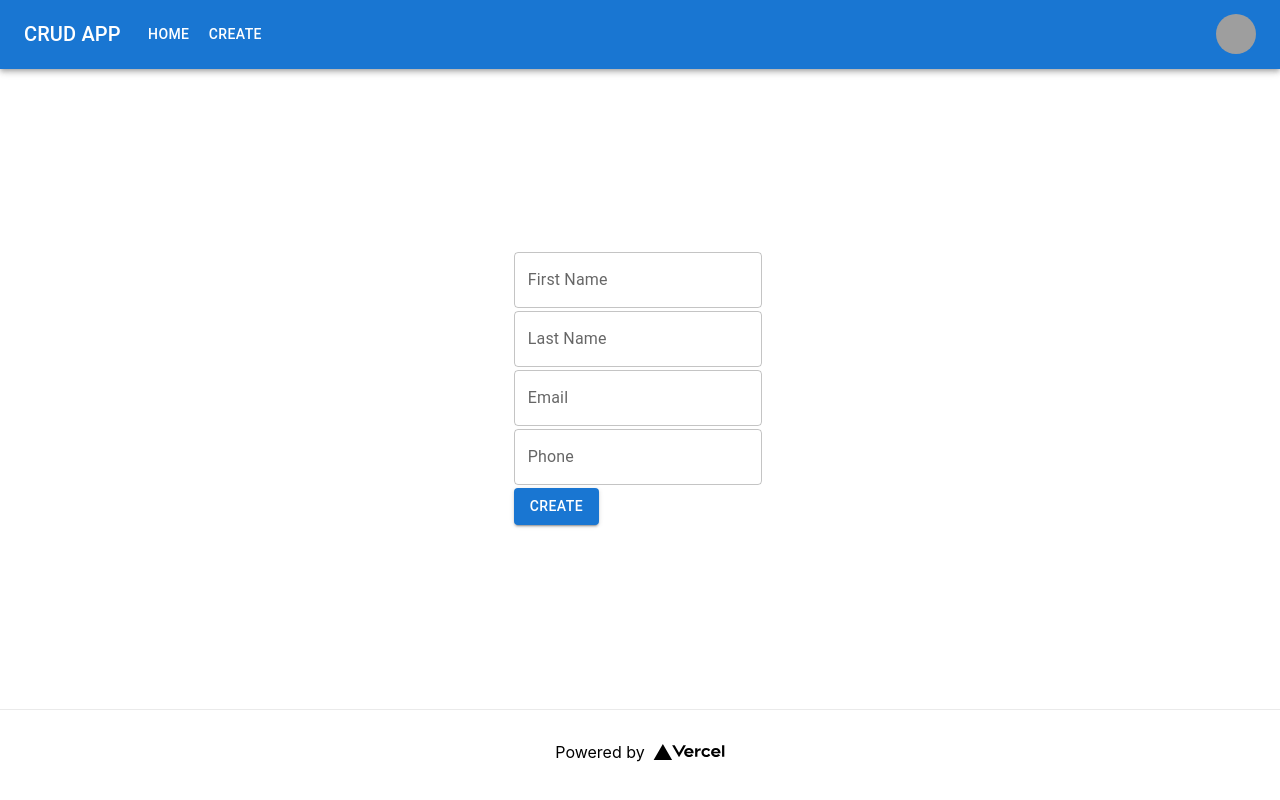
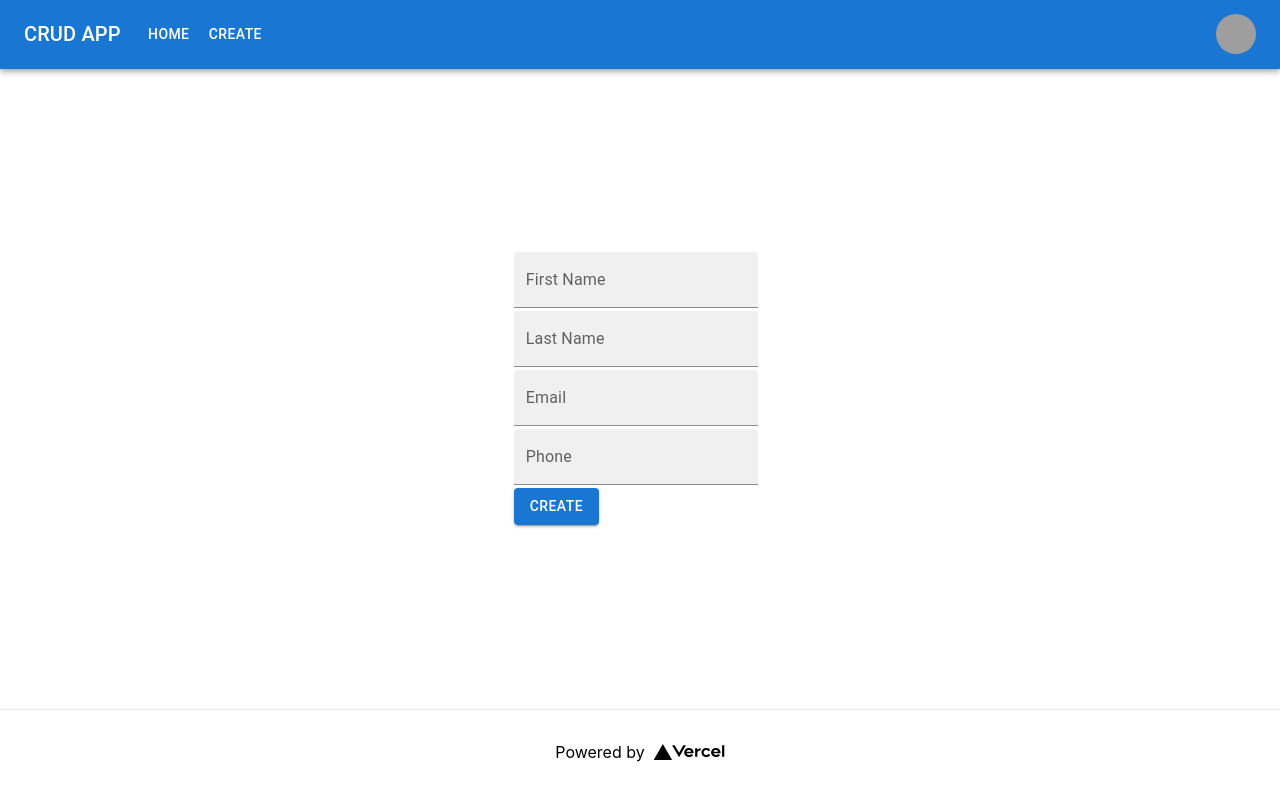
Before and after one commit to Hangtu/codeChallenge, a Next.js app: page /contacts/create in a window 1280 px wide. Built offline with nearby package versions, Linux system fonts and the light colour scheme; grey boxes are pictures that could not be loaded.

Commit message:
update form

```diff
--- a/components/ContactsForm/index.tsx
+++ b/components/ContactsForm/index.tsx
@@ -8,7 +8,7 @@ import {
 } from '@mui/material'
 import { useForm } from 'react-hook-form'
 import { yupResolver } from '@hookform/resolvers/yup'
-import { contactSchema } from '../../yup/contactForm'
+import { contactSchema } from '../../utils/yup/contactForm'
 import { ContactFormModel, GetContactById } from '../../models'
 
 interface ContactsFormComponentProps {
@@ -51,9 +51,10 @@ export const ContactsFormComponent: FC<ContactsFormComponentProps> = ({
             disabled={wasDeleted}
             id="first-name"
             label="First Name"
-            variant="outlined"
+            variant="filled"
             defaultValue={contact?.firstName || ''}
             {...register('firstName')}
+            error={!!errors?.firstName?.message}
           />
           <FormHelperText error>{errors?.firstName?.message}</FormHelperText>
         </FormControl>
@@ -66,9 +67,10 @@ export const ContactsFormComponent: FC<ContactsFormComponentProps> = ({
             disabled={wasDeleted}
             id="last-name"
             label="Last Name"
-            variant="outlined"
+            variant="filled"
             defaultValue={contact?.lastName || ''}
             {...register('lastName')}
+            error={!!errors?.lastName?.message}
           />
           <FormHelperText error>{errors.lastName?.message}</FormHelperText>
         </FormControl>
@@ -81,9 +83,10 @@ export const ContactsFormComponent: FC<ContactsFormComponentProps> = ({
             disabled={wasDeleted}
             id="email"
             label="Email"
-            variant="outlined"
+            variant="filled"
             defaultValue={contact?.email || ''}
             {...register('email')}
+            error={!!errors?.email?.message}
           />
           <FormHelperText error>{errors.email?.message}</FormHelperText>
         </FormControl>
@@ -96,9 +99,10 @@ export const ContactsFormComponent: FC<ContactsFormComponentProps> = ({
             disabled={wasDeleted}
             id="phone"
             label="Phone"
-            variant="outlined"
+            variant="filled"
             defaultValue={contact?.phone || ''}
             {...register('phone')}
+            error={!!errors?.phone?.message}
           />
           <FormHelperText error>{errors.phone?.message}</FormHelperText>
         </FormControl>
```
Also changed, not shown: utils/yup/contactForm.ts (renamed from yup/contactForm.ts).
